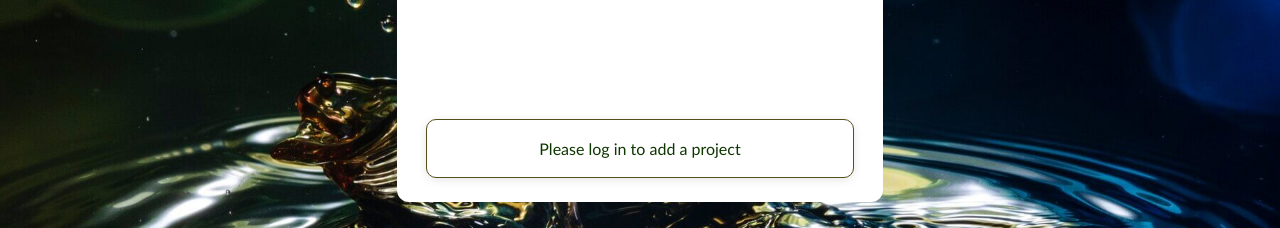
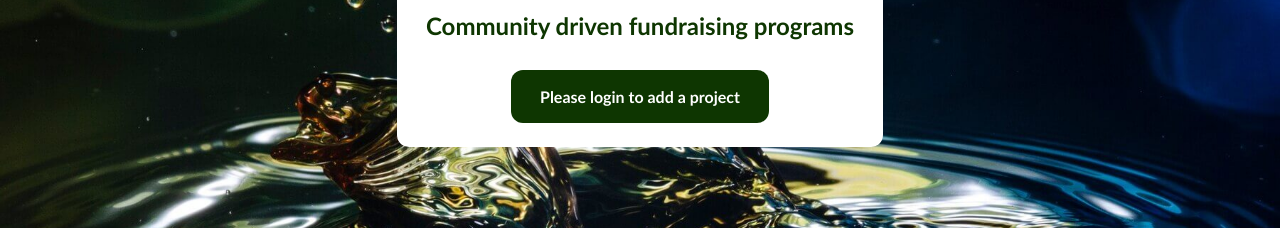
Before and after one commit to todesclia/crowdfunding-frontend, a React (Vite) app: page / in a window 1280 px wide. Shown: the part 364-592 px from the top of the page. Built offline with nearby package versions, Linux system fonts and the light colour scheme; no server answers; a web font is replaced by a local one.

Commit message:
more final touches

```diff
--- a/src/components/ProjectCard.jsx
+++ b/src/components/ProjectCard.jsx
@@ -15,7 +15,7 @@ function ProjectCard(props) {
       {auth.token ? (
         <a className="home-page-btn" href="#pledgeForm">Make a Pledge</a>
       ) : (
-        <div>Please log in to make a pledge</div>
+        <a className="home-page-btn" href="/login">Please login to make a pledge</a>
       )}
     </div>
   );
--- a/src/pages/HomePage.jsx
+++ b/src/pages/HomePage.jsx
@@ -16,7 +16,7 @@ function HomePage() {
           {auth.token ? (
            <a className="home-page-btn" href="/addproject">Create a project</a>
           ) : (
-            <div className="card-details">Please log in to add a project</div>
+            <a className="home-page-btn" href="/login">Please login to add a project</a>
           )}
         </div>
       </div>
--- a/src/pages/ProjectPage.jsx
+++ b/src/pages/ProjectPage.jsx
@@ -26,7 +26,7 @@ function ProjectPage() {
         {auth.token ? (
         <AddPledgeForm projectData={projectDetails} />
         ) : (
-          <div className="card-details">Please log in to make a pledge</div>
+          <></>
         )}
     </div>
   );
```
